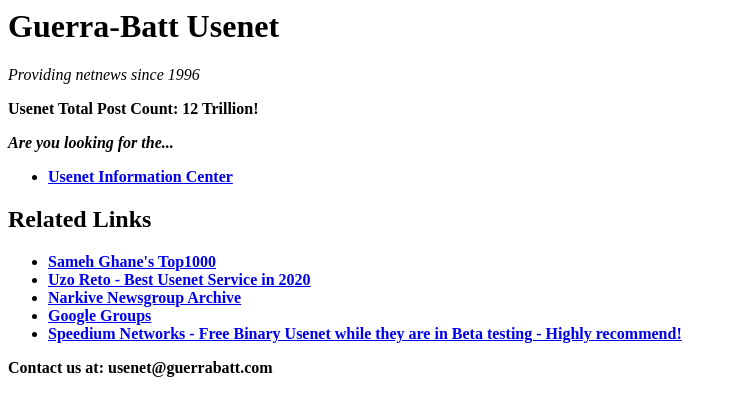
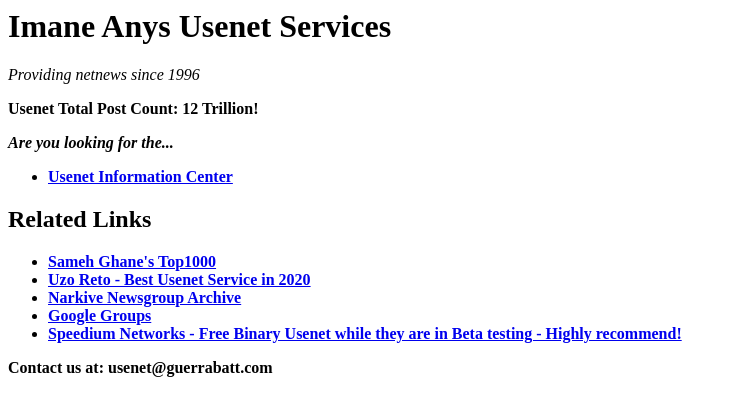
Before and after one commit to readnews/gbwebsite, a plain HTML site: page index.html in a window 1280 px wide. Shown: the whole page, without its empty margins (0-737 px from the left). Drawn offline with Linux system fonts and the light colour scheme.

Commit message:
Update index.html

```diff
--- a/index.html
+++ b/index.html
@@ -1,6 +1,6 @@
 <html>
 <body>
-  <h1>Guerra-Batt Usenet</h1>
+  <h1>Imane Anys Usenet Services</h1>
   <i>Providing netnews since 1996</i>
   <p><b>Usenet Total Post Count: 12 Trillion!<b></p>
 <p><i>Are you looking for the...</i></p>
```
